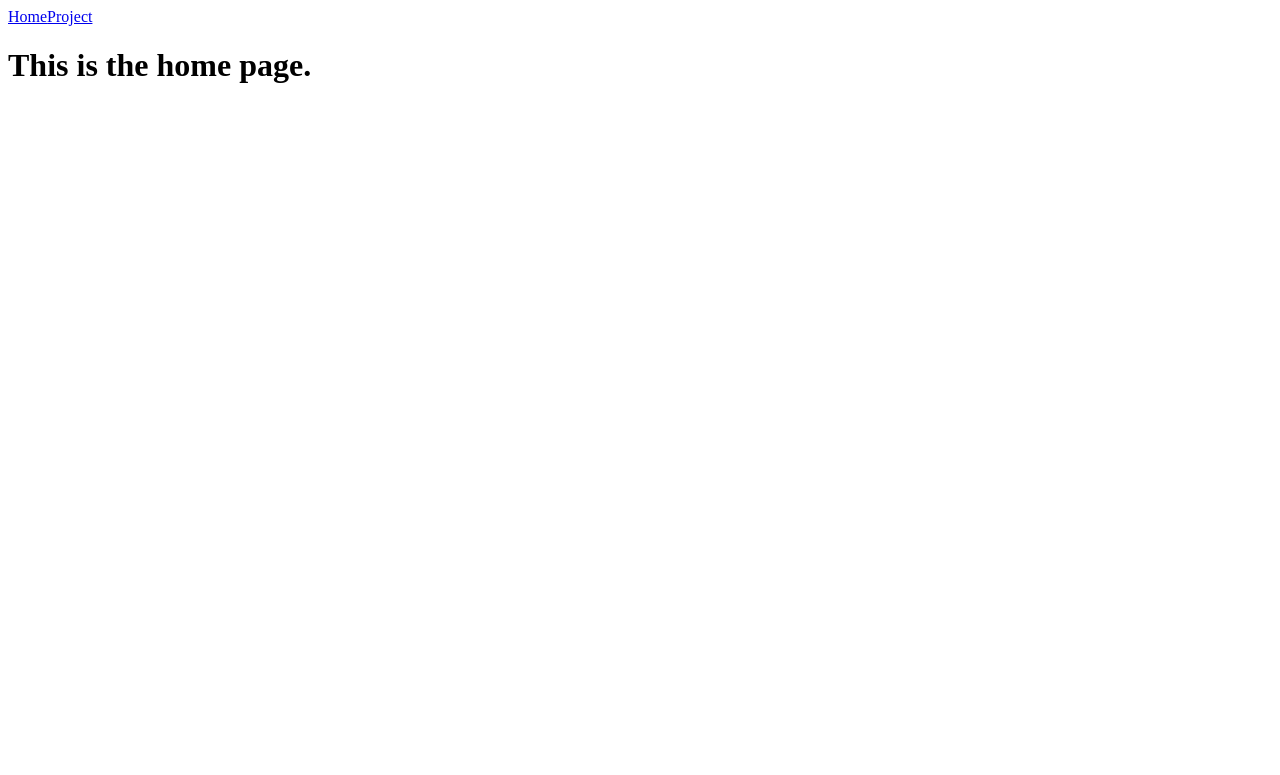
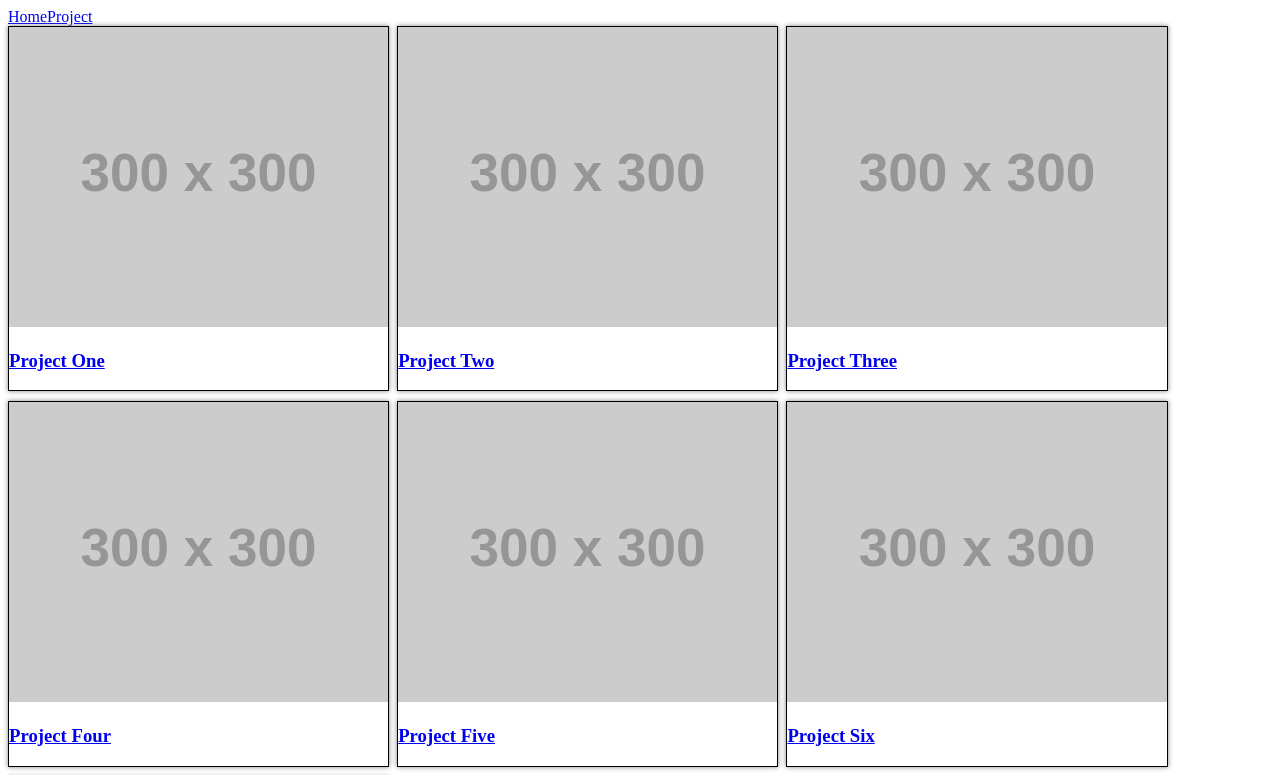
Before and after one commit to Sandz-Studio/crowdfunding_front_end, a React (Vite) app: page / in a window 1280 px wide. Shown: the top 775 px of the page. Built offline with nearby package versions, Linux system fonts and the light colour scheme.

Commit message:
css styling

```diff
--- /dev/null
+++ b/src/components/ProjectCard.css
@@ -0,0 +1,11 @@
+.project-card {
+    width: 100%;
+    border: 1px solid black;
+    box-shadow: 0px 0px 5px gray;
+}
+
+.project-card img {
+    width: 100%;
+    height: 300px;
+    object-fit: cover;
+}
--- /dev/null
+++ b/src/components/ProjectCard.jsx
@@ -0,0 +1,17 @@
+import { Link } from "react-router-dom";
+import "./ProjectCard.css";
+
+function ProjectCard(props) {
+    const { projectData } = props;
+
+    return (
+        <div className="project-card">
+            <Link to="/project">
+                <img src={projectData.image} />
+                <h3>{projectData.title}</h3>
+            </Link>
+        </div>
+    );
+}
+
+export default ProjectCard;
--- /dev/null
+++ b/src/pages/HomePage.css
@@ -0,0 +1,6 @@
+#project-list {
+    display: grid;
+    grid-template-columns: 30% 30% 30%;
+    column-gap: 10px;
+    row-gap: 10px;
+}
--- a/src/pages/HomePage.jsx
+++ b/src/pages/HomePage.jsx
@@ -1,5 +1,15 @@
+import { allProjects } from "../data";
+import ProjectCard from "../components/ProjectCard";
+import "./HomePage.css";
+
 function HomePage() {
-    return <h1>This is the home page.</h1>;
+    return (
+        <div id="project-list">
+            {allProjects.map((projectData, key) => {
+                return <ProjectCard key={key} projectData={projectData} />;
+            })}
+        </div>
+    );
 }
 
 export default HomePage;
--- a/src/pages/ProjectPage.jsx
+++ b/src/pages/ProjectPage.jsx
@@ -1,5 +1,23 @@
+import { oneProject } from "../data";
+
 function ProjectPage() {
-    return <h1>This is the project page.</h1>
+    return (
+        <div>
+            <h2>{oneProject.title}</h2>
+            <h3>Created at: {oneProject.date_created}</h3>
+            <h3>{`Status: ${oneProject.is_open}`}</h3>
+            <h3>Pledges:</h3>
+            <ul>
+                {oneProject.pledges.map((pledgeData, key) => {
+                    return (
+                        <li key={key}>
+                            {pledgeData.amount} from {pledgeData.supporter}
+                        </li>
+                    );
+                })}
+            </ul>
+        </div>
+        );
 }
 
 export default ProjectPage
```
